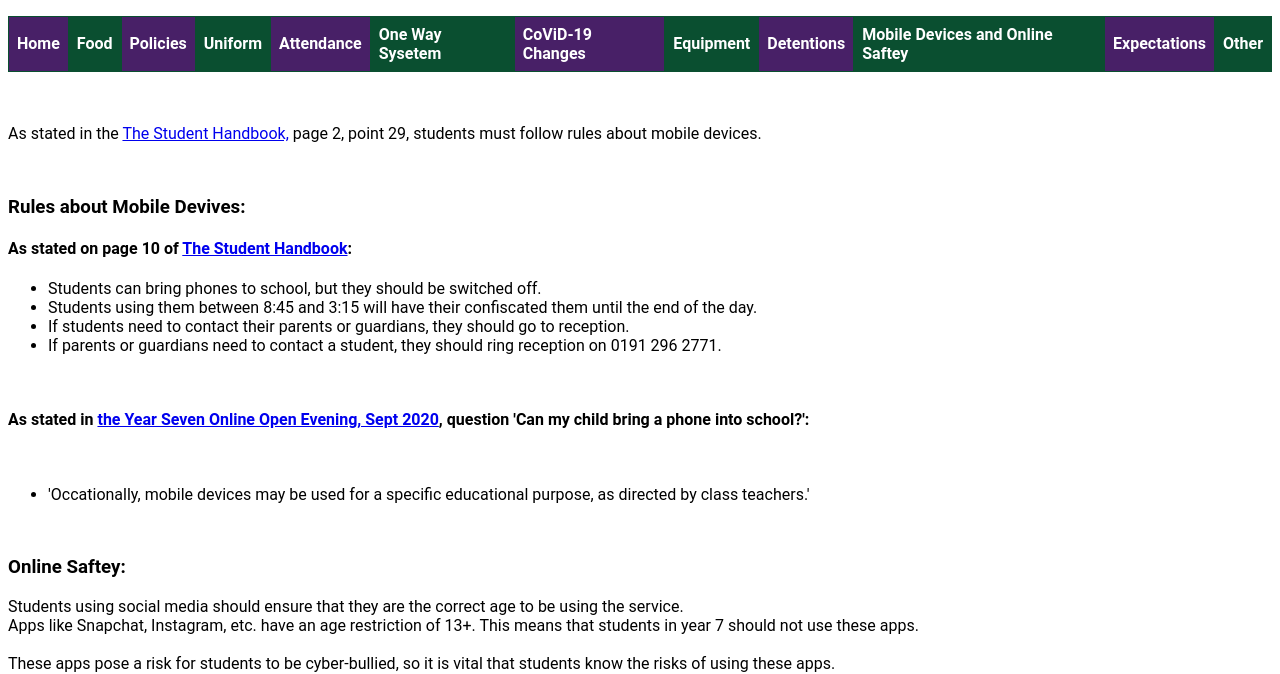
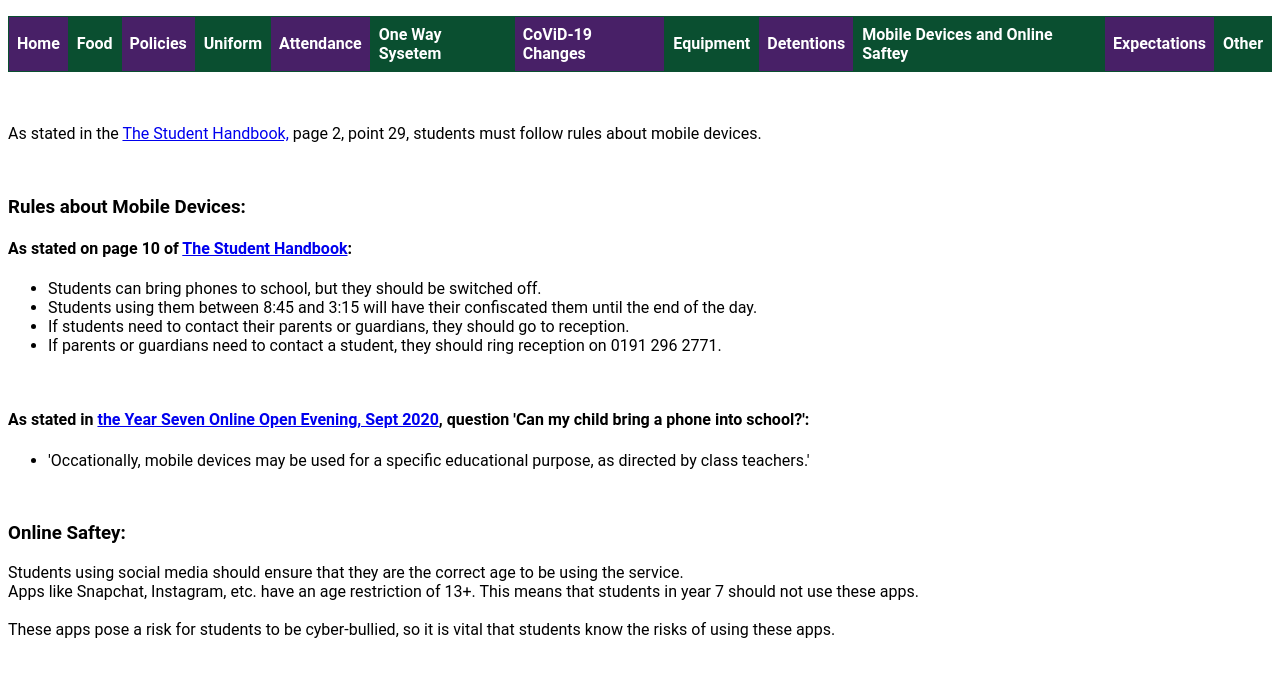
Before and after one commit to rubenparnell/mardenrules, a plain HTML site: page mobiledevices.html in a window 1280 px wide. Shown: the part 127-801 px from the top of the page. Drawn offline with Linux system fonts and the light colour scheme.

Commit message:
Update mobiledevices.html

```diff
--- a/mobiledevices.html
+++ b/mobiledevices.html
@@ -122,7 +122,7 @@
 			</p>
 			<br>
 
-			<h3>Rules about Mobile Devives:</h3>
+			<h3>Rules about Mobile Devices:</h3>
 			<h4>
 			As stated on page 10 of <a href="http://s3-eu-west-1.amazonaws.com/smartfile/ac964574086e5480e4c7c68968bc1ec0/uploads/2020/06/19094921/Student-Planner-final-draft.pdf">The Student Handbook</a>:
 			</h4>
@@ -137,7 +137,7 @@
 			<h4>
 			As stated in <a href="https://cdn.realsmart.co.uk/ac964574086e5480e4c7c68968bc1ec0/uploads/2020/09/23104444/Parents-and-Carers-FAQ-Online-Open-Evening-Sept-2020-1.pdf">the Year Seven Online Open Evening, Sept 2020</a>, question 'Can my child bring a phone into school?':
 			</h4>
-			<br>
+
 			<ul>
 			<li>'Occationally, mobile devices may be used for a specific educational purpose, as directed by class teachers.'</li>
 			</ul>
@@ -152,7 +152,6 @@
 			These apps pose a risk for students to be cyber-bullied, so it is vital that students know the risks of using these apps.
 			</p>
 			<br>
-			<br>
 			<h4>People should not:</h4>
 			<ul>
 			<li>Be unkind or disrespectful to others (either directly to them or about them) - the same social rules apply online as in person.</li>
```
